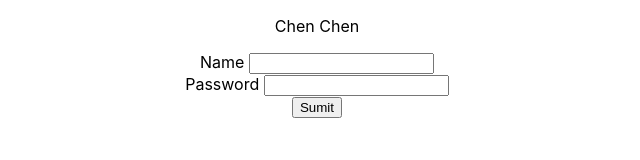
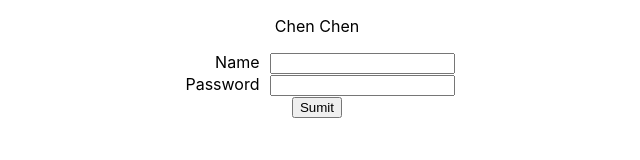
Before and after one commit to talentprince/react-app, a React (Create React App) app: page / in a window 1280 px wide. Shown: the top 160 px of the page, without its empty margins (323-963 px from the left). Built offline with nearby package versions, Linux system fonts and the light colour scheme.

Commit message:
Add a simple style to label

```diff
--- /dev/null
+++ b/src/components/InputField.css
@@ -0,0 +1,6 @@
+.Label {
+    display: inline-block;
+    width: 80px;
+    text-align: right;
+    margin-right: 10px;
+}
--- a/src/components/InputField.tsx
+++ b/src/components/InputField.tsx
@@ -1,4 +1,5 @@
 import React, { ChangeEvent } from 'react';
+import './InputField.css'
 
 export interface InputFieldProps {
     label: string;
@@ -15,7 +16,7 @@ export class InputField extends React.Component<InputFieldProps> {
 
     public render() {
         return <div>
-            <label> {this.props.label} </label>
+            <label className="Label"> {this.props.label} </label>
             <input type='text' id={this.props.label} onChange={this.handleChange.bind(this)}/>
         </div>
     }
```
